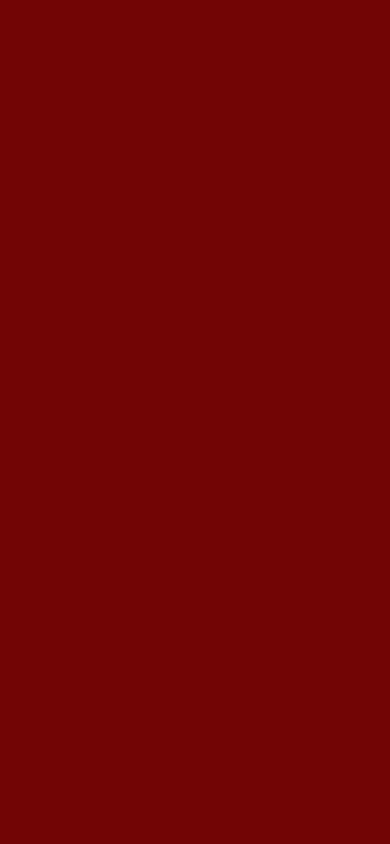
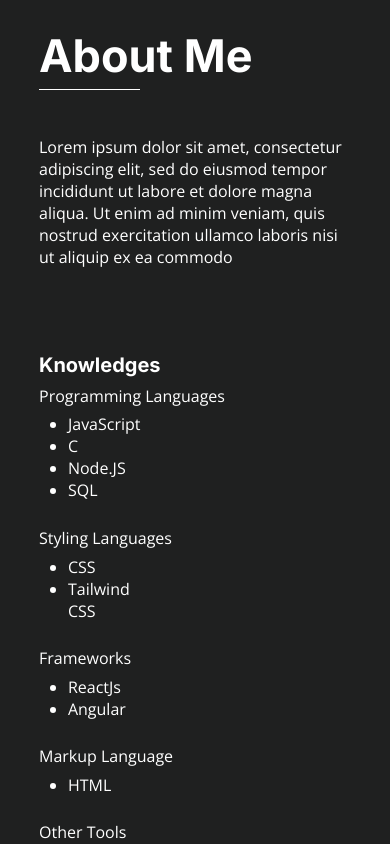
Before and after one commit to Milenaslv20/portfolio-milena, a React (Create React App) app: page /portfolio-milena/english in a window 390 px wide. Shown: the part 1160-2004 px from the top of the page. Built offline with nearby package versions, Linux system fonts and the light colour scheme; a web font is replaced by a local one.

Commit message:
feature: about me component, and styles

```diff
--- a/src/components/Home.js
+++ b/src/components/Home.js
@@ -6,9 +6,10 @@ import Pc1 from '../svg/Pc1.svg'
 import Pc2 from '../svg/Pc2.svg'
 import Pc3 from '../svg/Pc3.svg'
 
-const Home = ( { titleHome, paragraphHome, buttonHome } ) => {
+const Home = ( { titleHome, paragraphHome, buttonHome, titleAboutMe, paragraphAboutMe, titleAboutMe2, p1, p2, p3, p4, p5, p6, p7, onNavigate} ) => {
   return (
     <div className={styles.container_home}>
+      {/*HOME COMPONENT*/}
       <div className={styles.container_home_comp}>
         <div className={styles.img_me} id='home'>
             <img src={Me} alt='' width={685}></img>
@@ -21,7 +22,7 @@ const Home = ( { titleHome, paragraphHome, buttonHome } ) => {
 
             <p className={styles.text_openSans} id={styles.text_openSans}>{paragraphHome}</p>
 
-            <button className={styles.text_inter} id={styles.button_home}>{buttonHome}</button>
+            <button className={styles.text_inter} id={styles.button_home} onClick={() => onNavigate("aboutMe")}>{buttonHome}</button>
         </div>
       </div>
 
@@ -29,13 +30,81 @@ const Home = ( { titleHome, paragraphHome, buttonHome } ) => {
         <div className={styles.line_div}></div>
       </div>
 
+      {/*ABOUT ME COMPONENT*/}
       <div className={styles.container_about_me}>
         <div className={styles.images}>
           <img src={Pc1} alt='' id={styles.img1}></img>
-          <img src={Pc2} alt='' width={674} id={styles.img2}></img>
-          <img src={Pc3} alt='' width={348} id={styles.img3}></img>
+          <img src={Pc2} alt='' id={styles.img2}></img>
+          <img src={Pc3} alt='' id={styles.img3}></img>
+        </div>
+
+        <div className={styles.about_me_text}>
+          <h1 className={styles.text_inter} id={styles.title_about_me}>{titleAboutMe}</h1>
+          <div className={styles.line_about_me}></div>
+          <p className={styles.text_openSans}>{paragraphAboutMe}</p>
+        </div>
+
+        <div className={styles.about_me_text2}>
+          <h1 className={styles.text_inter} id={styles.title_about_me2}>{titleAboutMe2}</h1>
+          <div className={styles.paragraph_group_about_me}>
+            <div className={styles.text_openSans} id={styles.group_pargr}>
+              <p>{p1}</p>
+              <ul className={styles.ul}>
+                <li>JavaScript</li>
+                <li>C</li>
+                <li>Node.JS</li>
+                <li>SQL</li>
+              </ul>
+            </div>
+
+            <div className={styles.text_openSans} id={styles.group_pargr}>
+              <p>{p3}</p>
+              <ul className={styles.ul}>
+                <li>CSS</li>
+                <li>Tailwind CSS</li>
+              </ul>
+            </div>
+
+            <div className={styles.text_openSans} id={styles.group_pargr}>
+              <p>{p2}</p>
+              <ul className={styles.ul}>
+                <li>ReactJs</li>
+                <li>Angular</li>
+              </ul>
+            </div>
+
+            <div className={styles.text_openSans} id={styles.group_pargr}>
+              <p>{p5}</p>
+              <ul className={styles.ul}>
+                <li>HTML</li>
+              </ul>
+            </div>
+
+            <div className={styles.text_openSans} id={styles.group_pargr}>
+              <p>{p4}</p>
+              <ul className={styles.ul}>
+                <li>Power BI</li>
+                <li>Figma</li>
+                <li>Arduino</li>
+              </ul>
+            </div>
+
+            <div className={styles.text_openSans} id={styles.group_pargr}>
+              <p>{p6}</p>
+              <ul className={styles.ul}>
+                <li>{p7}</li>
+              </ul>
+            </div>
+          </div>
         </div>
       </div>
+
+      <div className={styles.line_divis} id='aboutMe'>
+        <div className={styles.line_div}></div>
+      </div>
+
+      {/*PROJECTS COMPONENT*/}
+
     </div>
   )
 }
--- a/src/pages/english/English.js
+++ b/src/pages/english/English.js
@@ -5,6 +5,10 @@ import NavigationBar from '../../components/NavigationBar'
 import Home from '../../components/Home'
 
 function English() {
+  const scroolDiv = (id) =>{
+    document.getElementById(id)?.scrollIntoView({ behavior:'smooth', block: 'start' })
+  }
+
   return (
     <div className={styles.container_home}>
       <NavigationBar
@@ -17,16 +21,31 @@ function English() {
         languageTitle="Language"
         optionLang1="Brazilian Portuguese"
         optionLang2="English"
+
+        onNavigate={scroolDiv}
       />
 
       <Home
         titleHome="Milena's Portfolio"
-
         paragraphHome="Hello! Welcome my name is Milena, a professional in constant evolution in the career of systems analysis and development. During this career
         i'm seeking to improve my abilities in programming languages and current frameworks. In this portfolio I share some personal projects that shows my learning
         and effort to create useful and innovative solutions, always searching new challenges and opportunities to grow professionally"
+        buttonHome="Explore"
 
-        buttonHome="Explore"
+        titleAboutMe="About Me"
+        paragraphAboutMe="Lorem ipsum dolor sit amet, consectetur adipiscing elit, sed do eiusmod tempor incididunt ut labore et dolore magna aliqua. Ut enim ad minim
+        veniam, quis nostrud exercitation ullamco laboris nisi ut aliquip ex ea commodo"
+        titleAboutMe2="Knowledges"
+        p1="Programming Languages"
+        p2="Frameworks"
+        p3="Styling Languages"
+        p4="Other Tools"
+        p5="Markup Language"
+        p6="Language"
+        p7="English (B1) | Brazilian Portuguese(native)"
+
+
+        onNavigate={scroolDiv}
       />
     </div>
   )
--- a/src/pages/portuguese/Portuguese.js
+++ b/src/pages/portuguese/Portuguese.js
@@ -27,13 +27,25 @@ function Portuguese() {
 
       <Home
         titleHome="Milena's Portfólio"
-
         paragraphHome="Olá! Seja bem vindo(a) me chamo Milena, uma profissional em constante evolução na área de desenvolvimento de sistemas.
         Ao longo da minha trajetória, busco aprimorar minhas habilidades em linguagens de programação e frameworks utilizadas atualmente Neste portfólio,
         compartilho alguns dos projetos que refletem meu aprendizado e empenho em criar soluções eficientes e inovadoras, sempre em busca de novos desafios
         e oportunidades para crescer profissionalmente"
+        buttonHome="Explorar"
 
-        buttonHome="Explorar"
+        titleAboutMe="Sobre Mim"
+        paragraphAboutMe="Lorem ipsum dolor sit amet, consectetur adipiscing elit, sed do eiusmod tempor incididunt ut labore et dolore magna aliqua. Ut enim
+        ad minim veniam, quis nostrud exercitation ullamco laboris nisi ut aliquip ex ea commodo"
+        titleAboutMe2="Conhecimentos"
+        p1="Linguagem de Programação"
+        p2="Frameworks"
+        p3="Linguagem de Estilização"
+        p4="Outras Ferramentas"
+        p5="Linguagem de Marcação"
+        p6="Idiomas"
+        p7="Inglês (B1)"
+
+        onNavigate={scroolDiv}
       />
     </div>
   )
--- a/src/styles/styles.module.css
+++ b/src/styles/styles.module.css
@@ -85,7 +85,7 @@
 
 /* TODO: STYLES LANGUAGE COMPONENT */
 .container_language{
-    width: 11%;
+    width: 15%;
     height: min-content;
     background-color: #000;
     position: fixed;
@@ -160,13 +160,13 @@
 }
 
 .line_home{
-    width: 20%;
+    width: 20vh;
     height: 0.2px;
     background-color: #fff;
     position: relative;
     right: 0;
     float: right;
-    top: 50vh;
+    margin-top: 51vh;
 }
 
 #button_home {
@@ -190,10 +190,9 @@
 
 /* TODO: STYLES ABOUT ME COMPONENT */
 .container_about_me{
-    width: 100%;
-    height: 300vh;
-    background-color: #720505;
-    position: relative;
+    display: flex;
+    flex-direction: column;
+    height: 115vh;
 }
 
 .images{
@@ -212,6 +211,60 @@
 #img3{
     width: 25.3%;
 }
+
+.about_me_text{
+    width: 30%;
+    position: relative;
+    left: 8%;
+    top: 9vh;
+}
+
+#title_about_me{
+    font-size: 55px;
+}
+
+#title_about_me2{
+    font-size: 20px;
+}
+
+.line_about_me{
+    width: 15vh;
+    height: 0.2px;
+    background-color: #fff;
+    position: relative;
+    margin-top: 2%;
+    margin-bottom: 15%;
+}
+
+.about_me_text2{
+    width: 50%;
+    position: relative;
+    left: 47%;
+    top: -20vh;
+}
+.about_me_text2 h1{
+    margin-bottom: 3%;
+}
+.ul{
+    list-style-type: disc;
+    margin-left: 15%
+}
+
+.paragraph_group_about_me{
+    display: flex;
+    flex-wrap: wrap;
+}
+
+#group_pargr{
+    width: 27%;
+    margin-right: 6%;
+    margin-bottom: 5%;
+}
+#group_pargr p{
+    margin-bottom: 15px;
+    width: max-content;
+}
+
 
 
 /* TODO: STYLES RESPONSIVE */
@@ -276,7 +329,7 @@
     }
 
     .line_home{
-        top: 19vh;
+        margin-top: 18vh;
         width: 15%;
     }
 
@@ -285,6 +338,49 @@
         margin-top: 6%;
         width: 30%;
         padding: 4%;
+    }
+
+
+    /* TODO: STYLES ABOUT ME COMPONENT */
+    .container_about_me{
+        height: 145vh;
+    }
+
+    .about_me_text{
+        width: 80%;
+        left: 10%;
+        top: 5vh;
+    }
+
+    #title_about_me{
+        font-size: 45px;
+    }
+
+    .line_about_me{
+        width: 12vh;
+    }
+
+    .about_me_text2{
+        top: 15vh;
+        left: 10%;
+    }
+    .about_me_text2 h1{
+        margin-bottom: 4%;
+    }
+
+    .paragraph_group_about_me{
+        flex-direction: column;
+    }
+
+    .ul{
+        margin-left: 55%;
+    }
+
+    #group_pargr{
+        margin-bottom: 13%;
+    }
+    #group_pargr p{
+        margin-bottom: 13%;
     }
 
 
```
